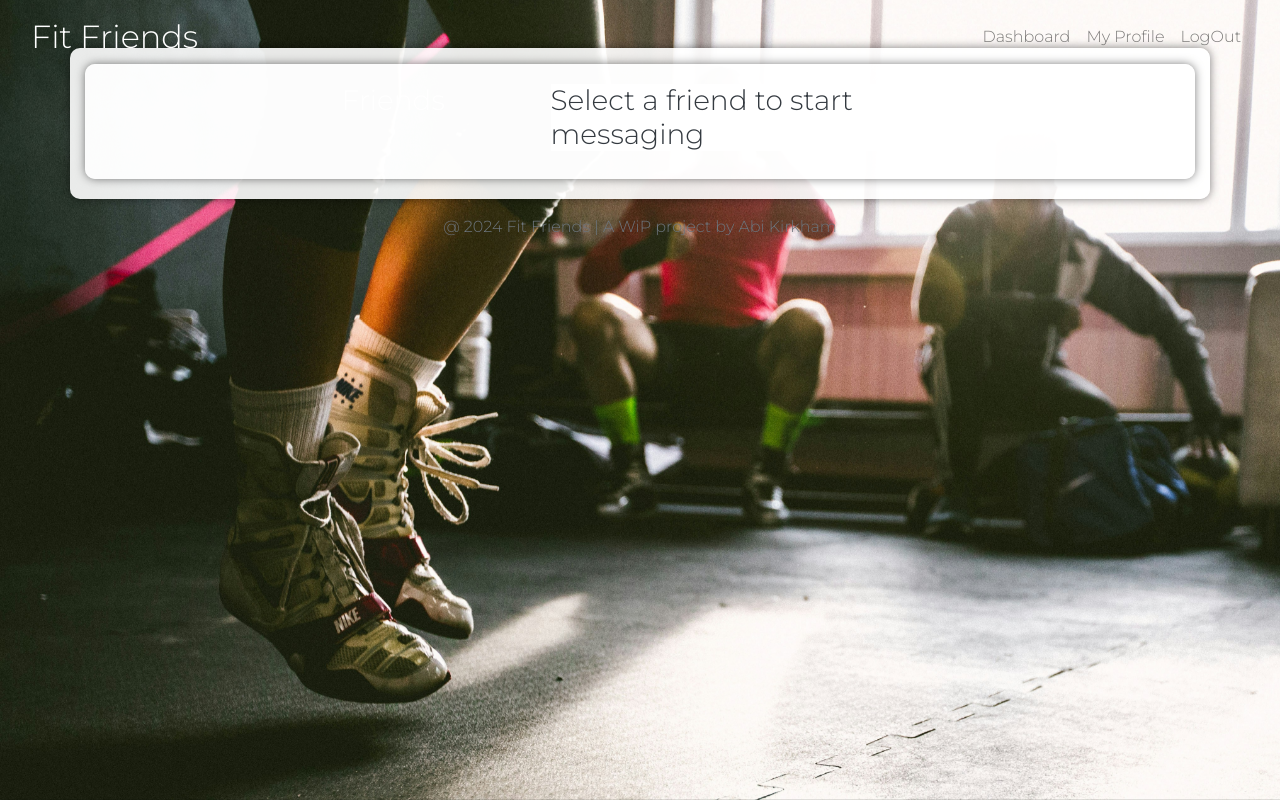
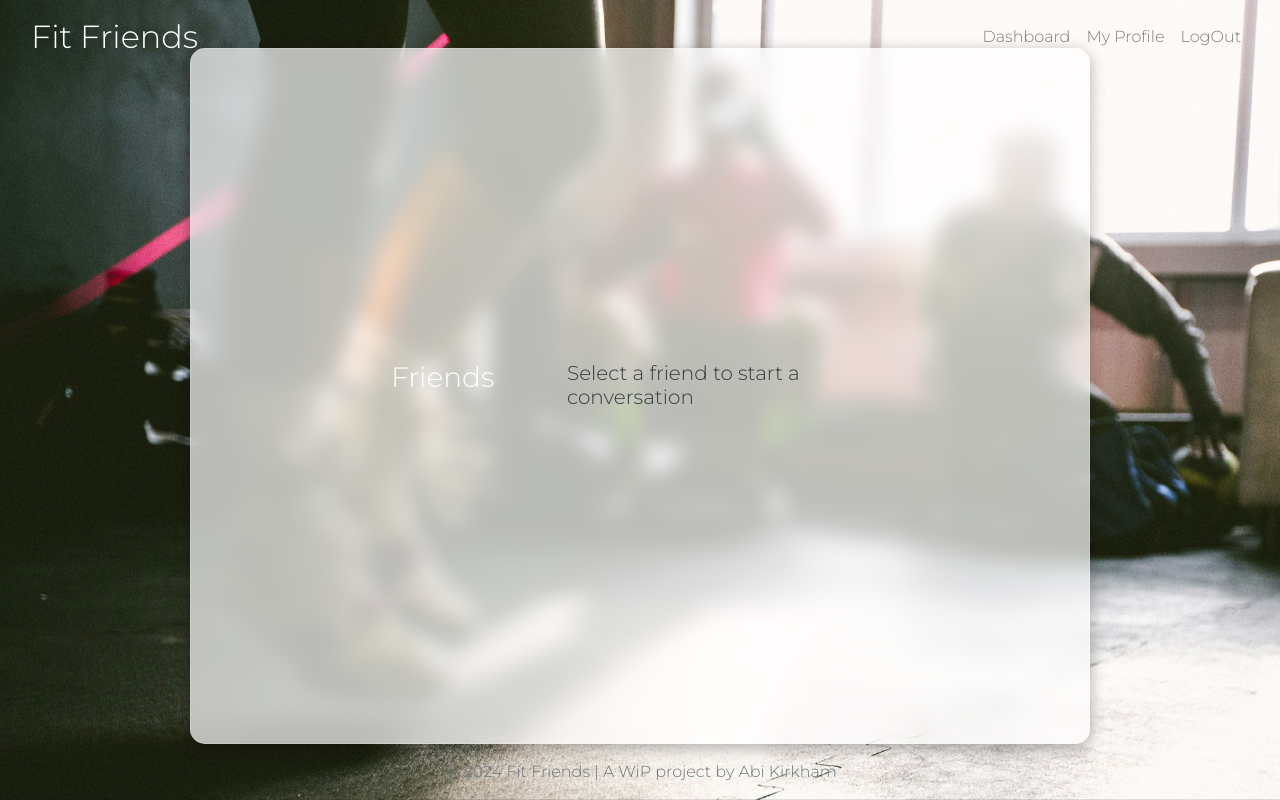
Before and after one commit to abikirkham/FitFriends, a Django app: page /messages/ in a window 1280 px wide. Run offline with Django 3.2, Linux system fonts and the light colour scheme; the visitor is signed in with stand-in values (Sample User, id 1); data comes from the database, SQL or seed files in the repository.

Commit message:
change container styles

```diff
--- a/social/templates/messages.html
+++ b/social/templates/messages.html
@@ -17,18 +17,16 @@
             background-color: #101809;
         }
         .navbar-transparent {
-            background-color: transparent !important;
+            background-color: transparent;
         }
         .navbar-nav .nav-link {
             color: #343a40;
         }
-        .container h2, .container h3, .container h4 {
-            color: #343a40;
-        }
         .list-group-item {
             background-color: #fff;
-            border: 1px solid #dee2e6;
             margin-bottom: 0.5rem;
+            width: 200px;
+            border-radius: 8px;
         }
         .message {
             margin-bottom: 10px;
@@ -54,6 +52,26 @@
         .form-control {
             border-color: #dee2e6;
         }
+        .container {
+            display: flex;
+            flex-direction: row;
+            justify-content: center;
+            background: rgba(255, 255, 255, 0.7);
+            padding: 30px;
+            margin-top: 20px;
+            border-radius: 15px;
+            box-shadow: 0 4px 15px rgba(0, 0, 0, 0.3);
+            width: 90%;
+            max-width: 900px;
+            backdrop-filter: blur(10px);
+            border: 1px solid rgba(255, 255, 255, 0.2);
+            color: #101809;
+            height: 87vh;
+        }
+        .custom-textarea {
+        width: 800px;
+        max-width: 1200px;
+        }
     </style>
 </head>
 <body class="d-flex flex-column min-vh-100"><div class="background-container">
@@ -76,7 +94,6 @@
         </div>
     </header>
     <div class="container mt-5 pt-3">
-    <div class="container">
         <div class="row">
             <div class="col-md-4">
                 <h3 class="text-white">Friends</h3>
@@ -87,10 +104,10 @@
                         </li>
                     {% endfor %}
                 </ul>
-            </div>
+            </div><hr>
             <div class="col-md-8">
                 {% if selected_friend %}
-                    <h3 class="text-white">Conversation with {{ selected_friend.username }}</h3>
+                    <h5 class="text-dark">Conversation with {{ selected_friend.username }}</h5>
                     <div id="conversation" style="max-height: 400px; overflow-y: scroll;">
                         {% for message in conversation %}
                             <div class="message {% if message.sender == user %}sent{% else %}received{% endif %}">
@@ -110,11 +127,11 @@
                         <button type="submit" class="btn btn-primary">Send</button>
                     </form>
                 {% else %}
-                    <h3 class="text-dark bg-white">Select a friend to start messaging</h3>
+                    <h5 class="text-dark">Select a friend to start a conversation</h5>
                 {% endif %}
             </div>
         </div>
-    </div></div>
+    </div>
     <footer class="text-white text-center p-3 mt-auto">
         <div class="footer-container">
             <span class="text-muted">@ 2024 Fit Friends | A WiP project by Abi Kirkham</span>
```
Also changed, not shown: social/templates/dashboard.html (+22 -3 lines), social/templates/profile.html (+21 -4 lines).
